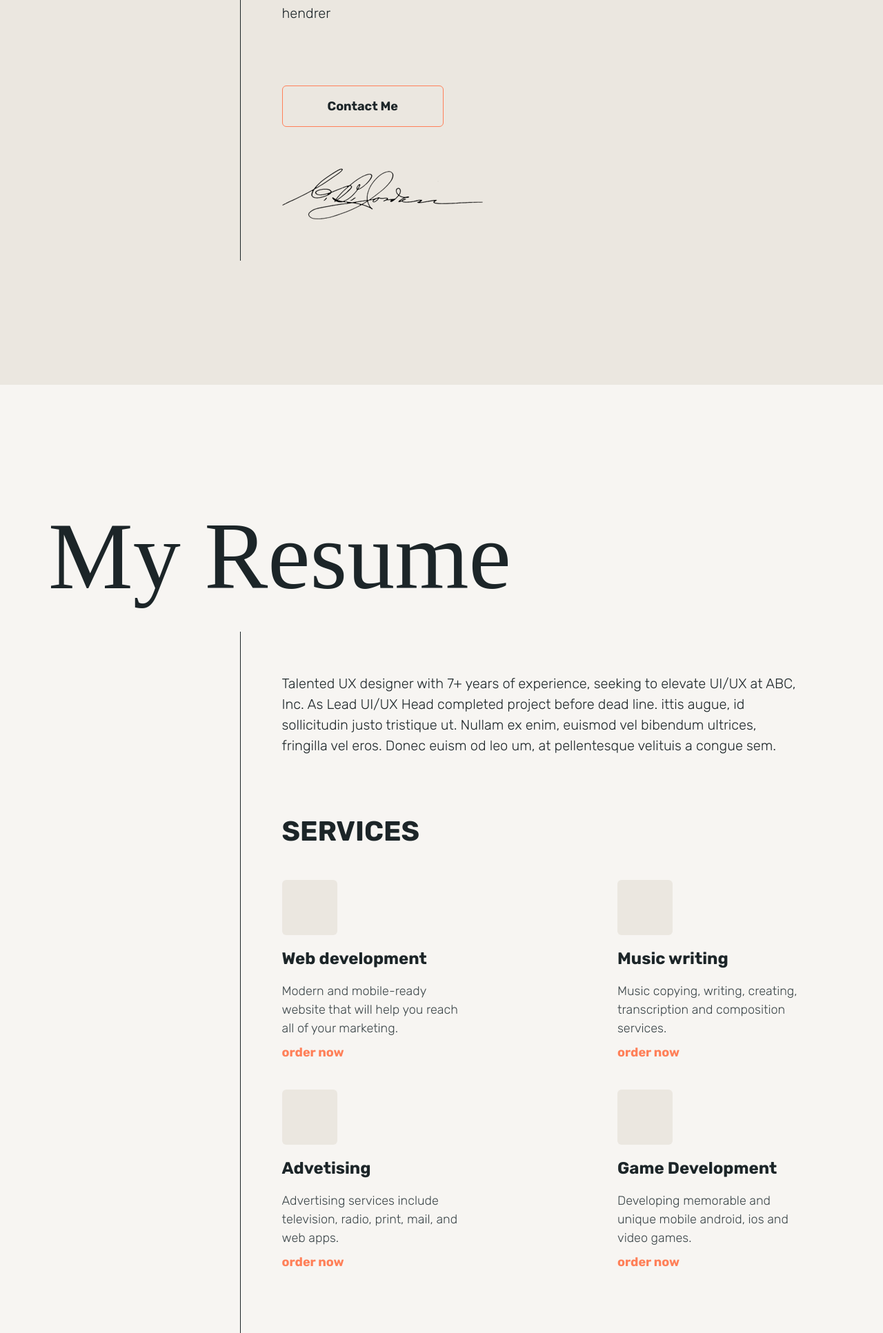
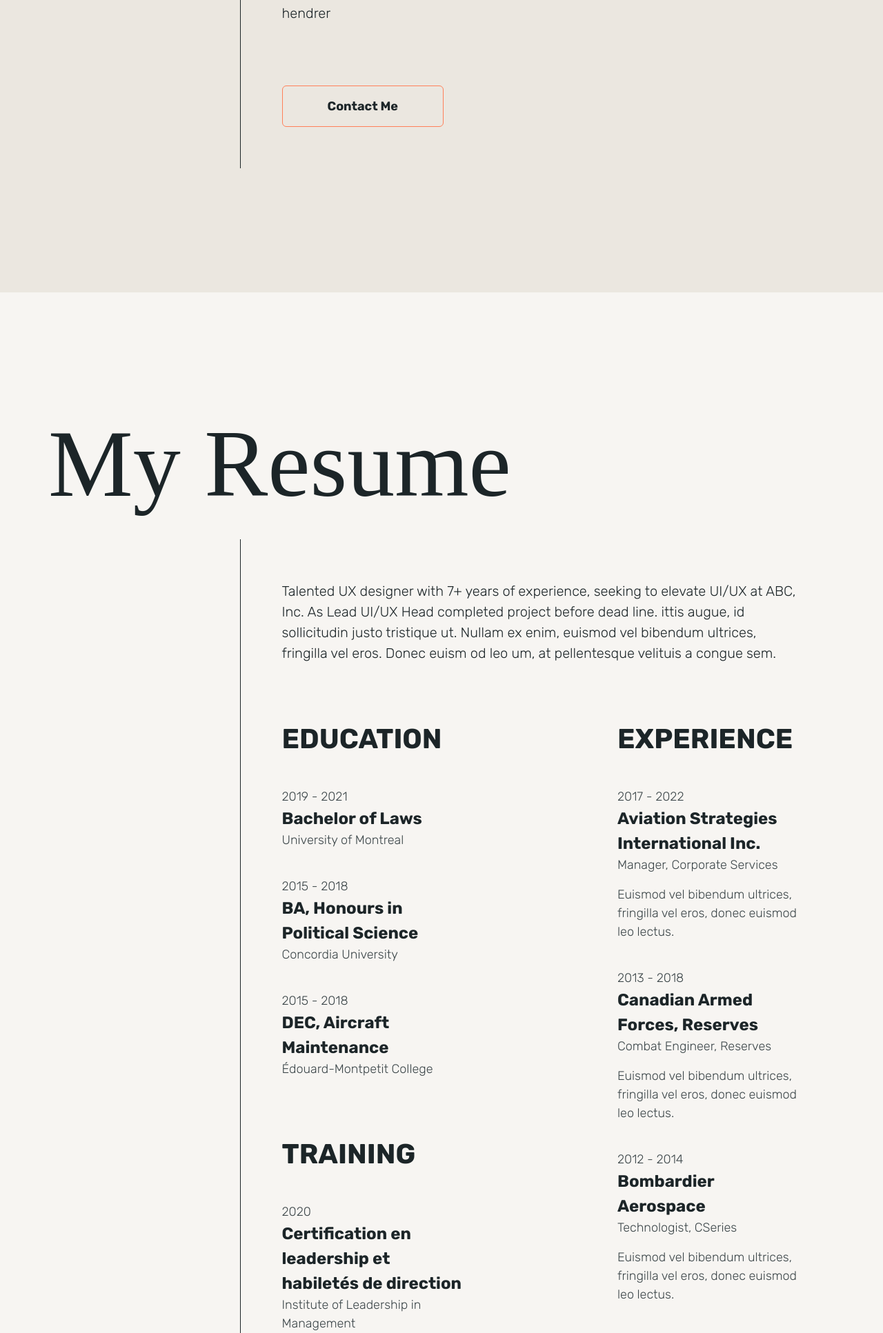
Before and after one commit to jpoirierlavoie/Personal-Website, a Flask app: page / in a window 1280 px wide. Shown: the part 1664-3597 px from the top of the page at 69% size. Run offline with Flask 2, Linux system fonts and the light colour scheme; some libraries are stand-ins or nearby versions; some web fonts are replaced.

Commit message:
content changes

```diff
--- a/templates/index.html
+++ b/templates/index.html
@@ -143,7 +143,7 @@
                   Law Student
                 </div>
                 <h2 class="title splitting-text-anim-1 scroll-animate" data-splitting="chars" data-animate="active">
-                  Jason<br>Poirier Lavoie
+                  Jason<br>Poirier&nbsp;Lavoie
                 </h2>
               </div>
               <div class="description scrolla-element-anim-1 scroll-animate" data-animate="active">
@@ -193,9 +193,6 @@
                     sodales in. Curabitur blandit enim at nisl lobortis, non pretium enim hendrer
                   </p>
                   <a href="#contact-section" class="btn scrolla-element-anim-1 scroll-animate" data-animate="active">Contact Me</a>
-                  <div class="signature scrolla-element-anim-1 scroll-animate" data-animate="active">
-                    <img src="static/images/signature.png" alt="" />
-                  </div>
                 </div>
               </div>
             </div>
@@ -223,145 +220,92 @@
                   od leo um, at pellentesque velituis a congue sem.
                 </p>
               </div>
-              <!-- Services -->
-              <div class="p-title scrolla-element-anim-1 scroll-animate" data-animate="active">SERVICES</div>
-              <div class="services-items">
-                <div class="services-col">
-                  <div class="services-item scrolla-element-anim-1 scroll-animate" data-animate="active">
-                    <div class="icon">
-                      <i aria-hidden="true" class="fab fa-chrome"></i>
-                    </div>
-                    <div class="title">Web development</div>
-                    <div class="text">
-                      <p>Modern and mobile-ready website that will help you reach all of your marketing.</p>
-                    </div>
-                    <a href="#contact-section" class="lnk">order now</a>
-                  </div>
-                </div>
-                <div class="services-col">
-                  <div class="services-item scrolla-element-anim-1 scroll-animate" data-animate="active">
-                    <div class="icon">
-                      <i aria-hidden="true" class="fab fa-soundcloud"></i>
-                    </div>
-                    <div class="title">Music writing</div>
-                    <div class="text">
-                      <p>Music copying, writing, creating, transcription and composition services.</p>
-                    </div>
-                    <a href="#contact-section" class="lnk">order now</a>
-                  </div>
-                </div>
-                <div class="services-col">
-                  <div class="services-item scrolla-element-anim-1 scroll-animate" data-animate="active">
-                    <div class="icon">
-                      <i aria-hidden="true" class="fab fa-adversal"></i>
-                    </div>
-                    <div class="title">Advetising</div>
-                    <div class="text">
-                      <p>Advertising services include television, radio, print, mail, and web apps.</p>
-                    </div>
-                    <a href="#contact-section" class="lnk">order now</a>
-                  </div>
-                </div>
-                <div class="services-col">
-                  <div class="services-item scrolla-element-anim-1 scroll-animate" data-animate="active">
-                    <div class="icon">
-                      <i aria-hidden="true" class="fas fa-gamepad"></i>
-                    </div>
-                    <div class="title">Game Development</div>
-                    <div class="text">
-                      <p>Developing memorable and unique mobile android, ios and video games.</p>
-                    </div>
-                    <a href="#contact-section" class="lnk">order now</a>
-                  </div>
-                </div>
-              </div>
               <!-- History -->
               <div class="history-left">
                 <div class="history-items">
                   <div class="p-title scrolla-element-anim-1 scroll-animate" data-animate="active">EDUCATION</div>
-                  <div class="history-item scrolla-element-anim-1 scroll-animate" data-animate="active">
-                    <div class="date">2010 - 2012</div>
-                    <div class="name">Master in Graphic</div>
-                    <div class="subname">New York University</div>
+                    <div class="history-item scrolla-element-anim-1 scroll-animate" data-animate="active">
+                    <div class="date">2019 - 2021</div>
+                    <div class="name">Bachelor of Laws</div>
+                    <div class="subname">University of Montreal</div>
                   </div>
                   <div class="history-item scrolla-element-anim-1 scroll-animate" data-animate="active">
-                    <div class="date">2006 - 2009</div>
-                    <div class="name">Bachelors of FineArt</div>
-                    <div class="subname">New York University</div>
+                    <div class="date">2015 - 2018</div>
+                    <div class="name">BA, Honours in Political Science</div>
+                    <div class="subname">Concordia University</div>
+                  </div>
+                  <div class="history-item scrolla-element-anim-1 scroll-animate" data-animate="active">
+                    <div class="date">2015 - 2018</div>
+                    <div class="name">DEC, Aircraft Maintenance</div>
+                    <div class="subname">Édouard-Montpetit College</div>
                   </div>
                 </div>
-
                 <div class="history-items">
-                  <div class="p-title scrolla-element-anim-1 scroll-animate" data-animate="active">AWARDS</div>
+                  <div class="p-title scrolla-element-anim-1 scroll-animate" data-animate="active">TRAINING</div>
                   <div class="history-item scrolla-element-anim-1 scroll-animate" data-animate="active">
-                    <div class="date">2016 - awwwards</div>
-                    <div class="name">Site of the Day</div>
+                    <div class="date">2020</div>
+                    <div class="name">Certification en leadership et habiletés de direction</div>
+                    <div class="subname">Institute of Leadership in Management</div>
+                  </div>
+                  <div class="history-item scrolla-element-anim-1 scroll-animate" data-animate="active">
+                    <div class="date">2019</div>
+                    <div class="name">Cybersecurity Fundamentals</div>
+                    <div class="subname">ISACA</div>
+                  </div>
+                  <div class="history-item scrolla-element-anim-1 scroll-animate" data-animate="active">
+                    <div class="date">2018</div>
+                    <div class="name">Corporate Governance</div>
+                    <div class="subname">Collége des administrateurs de sociétés</div>
+                  </div>
+                </div>
+              </div>
+              <div class="history-right">
+                <div class="history-items">
+                  <div class="p-title scrolla-element-anim-1 scroll-animate" data-animate="active">EXPERIENCE</div>
+                  <div class="history-item scrolla-element-anim-1 scroll-animate" data-animate="active">
+                    <div class="date">2017 - 2022</div>
+                    <div class="name">Aviation Strategies International Inc.</div>
+                    <div class="subname">Manager, Corporate Services</div>
                     <div class="text">
                       <p>Euismod vel bibendum ultrices, fringilla vel eros, donec euismod leo lectus.</p>
                     </div>
                   </div>
                   <div class="history-item scrolla-element-anim-1 scroll-animate" data-animate="active">
-                    <div class="date">2015 - designnominees</div>
-                    <div class="name">Site of the Week</div>
-                    <div class="text">
-                      <p>Euismod vel bibendum ultrices, fringilla vel eros, donec euismod leo lectus.</p>
-                    </div>
-                  </div>
-                </div>
-
-              </div>
-
-              <div class="history-right">
-
-                <div class="history-items">
-                  <div class="p-title scrolla-element-anim-1 scroll-animate" data-animate="active">EXPERIENCE</div>
-                  <div class="history-item scrolla-element-anim-1 scroll-animate" data-animate="active">
-                    <div class="date">2014 - Present</div>
-                    <div class="name">Soft Tech Inc.</div>
-                    <div class="subname">UI Head &amp; Manager</div>
+                    <div class="date">2013 - 2018</div>
+                    <div class="name">Canadian Armed Forces, Reserves</div>
+                    <div class="subname">Combat Engineer, Reserves</div>
                     <div class="text">
                       <p>Euismod vel bibendum ultrices, fringilla vel eros, donec euismod leo lectus.</p>
                     </div>
                   </div>
                   <div class="history-item scrolla-element-anim-1 scroll-animate" data-animate="active">
-                    <div class="date">2010 - 2014</div>
-                    <div class="name">Kana Design Studio</div>
-                    <div class="subname">UI / UX Specialist</div>
+                    <div class="date">2012 - 2014</div>
+                    <div class="name">Bombardier Aerospace</div>
+                    <div class="subname">Technologist, CSeries</div>
                     <div class="text">
                       <p>Euismod vel bibendum ultrices, fringilla vel eros, donec euismod leo lectus.</p>
                     </div>
                   </div>
                   <div class="history-item scrolla-element-anim-1 scroll-animate" data-animate="active">
-                    <div class="date">2009 - 2010</div>
-                    <div class="name">Paperart</div>
-                    <div class="subname">Graphic Designer</div>
-                    <div class="text">
-                      <p>Euismod vel bibendum ultrices, fringilla vel eros, donec euismod leo lectus.</p>
-                    </div>
+                    <div class="date">2010 - 2012</div>
+                    <div class="name">Air Canada</div>
+                    <div class="subname">Ground Handling Agent</div>
                   </div>
                 </div>
-
               </div>
-
               <div class="clear"></div>
-
               <!-- Button CV -->
               <a target="_blank" href="https://bslthemes.site/ober/wp-content/uploads/2021/12/Jacky-Smith-Resume.pdf" class="btn scrolla-element-anim-1 scroll-animate" data-animate="active">Download CV</a>
-
             </div>
           </div>
-
         </div>
       </section>
-
       <section class="section section-bg" id="blog-section">
         <div class="container">
-
           <!-- Section Heading -->
           <div class="m-titles">
             <h2 class="m-title splitting-text-anim-1 scroll-animate" data-splitting="chars" data-animate="active">My Blog</h2>
           </div>
-
           <div class="row row-custom">
             <div class="col-xs-12 col-sm-12 col-md-3 col-lg-3">
             </div>
@@ -371,15 +315,11 @@
               <div class="text scrolla-element-anim-1 scroll-animate" data-animate="active">
                 <p>Suspendisse potenti. Sed egestas eros eu libero posuere ultrices. Nullam ut aliquet felis, sit amet imperdiet felis.</p>
               </div>
-
             </div>
           </div>
-
         </div>
-
     		<!-- Blog -->
     		<div class="blog-items">
-
           <div class="archive-item">
             <div class="image">
               <a href="blog-single.html">
@@ -401,7 +341,6 @@
               </div>
             </div>
           </div>
-
           <div class="archive-item">
             <div class="image">
               <a href="blog-single.html">
@@ -423,7 +362,6 @@
               </div>
             </div>
           </div>
-
           <div class="archive-item">
             <div class="image">
               <a href="blog-single.html">
@@ -479,12 +417,10 @@
                 </form>
               </div>
               <div class="alert-success" style="display: none;">
-								<p>Thanks, your message is sent successfully.</p>
-							</div>
-
+                  <p>Thanks, your message is sent successfully.</p>
+              </div>
             </div>
           </div>
-
         </div>
       </section>
 		</div>
@@ -508,10 +444,10 @@
                 </div>
             </div>
             <div class="col-xs-12 col-sm-12 col-md-4 col-lg-4 align-center">
-              <div class="copyright-text scrolla-element-anim-1 scroll-animate" data-animate="active">Jason Poirier Lavoie © All Rights Reserved</div>
+              <div class="copyright-text scrolla-element-anim-1 scroll-animate" data-animate="active"></div>
             </div>
             <div class="col-xs-12 col-sm-12 col-md-4 col-lg-4 align-right">
-              <div class="copyright-text scrolla-element-anim-1 scroll-animate" data-animate="active">Developed by <strong>JPL</strong></div>
+              <div class="copyright-text scrolla-element-anim-1 scroll-animate" data-animate="active">Jason Poirier Lavoie © All Rights Reserved</div>
             </div>
           </div>
         </div>
```
